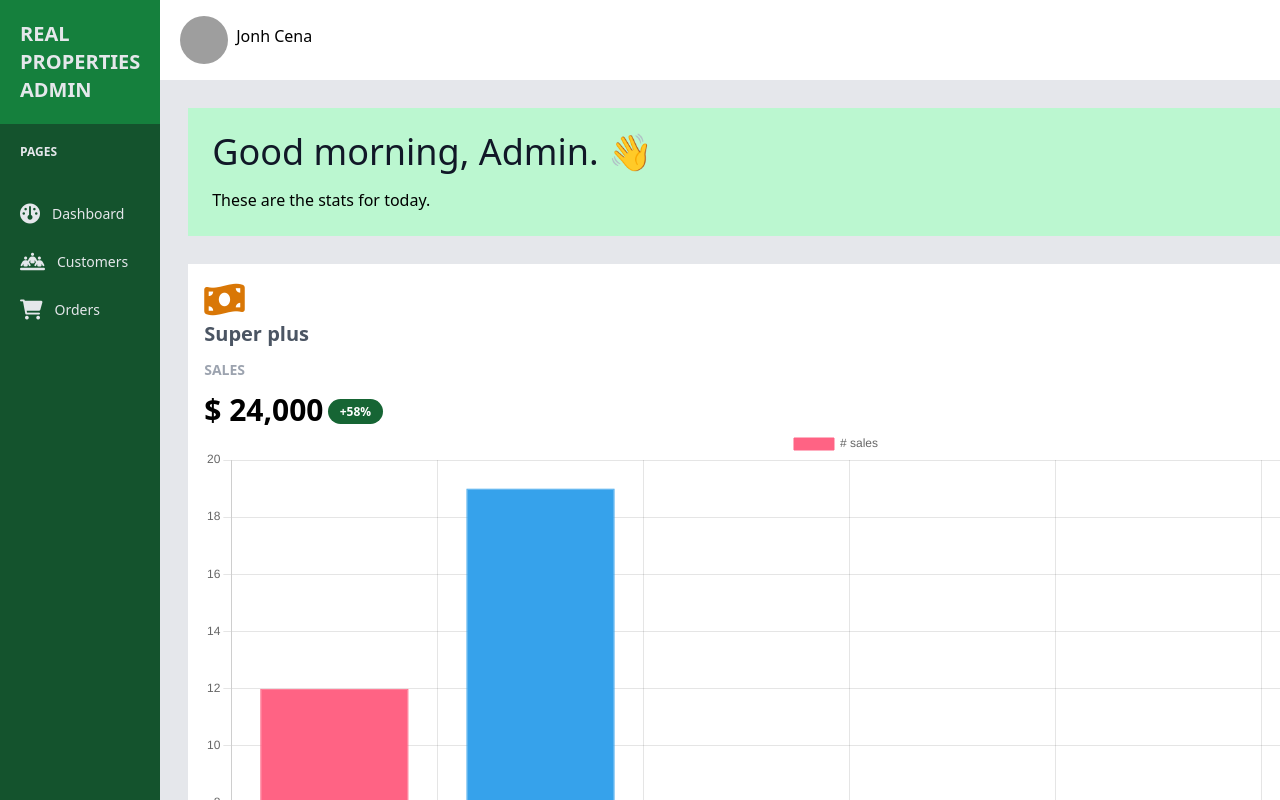
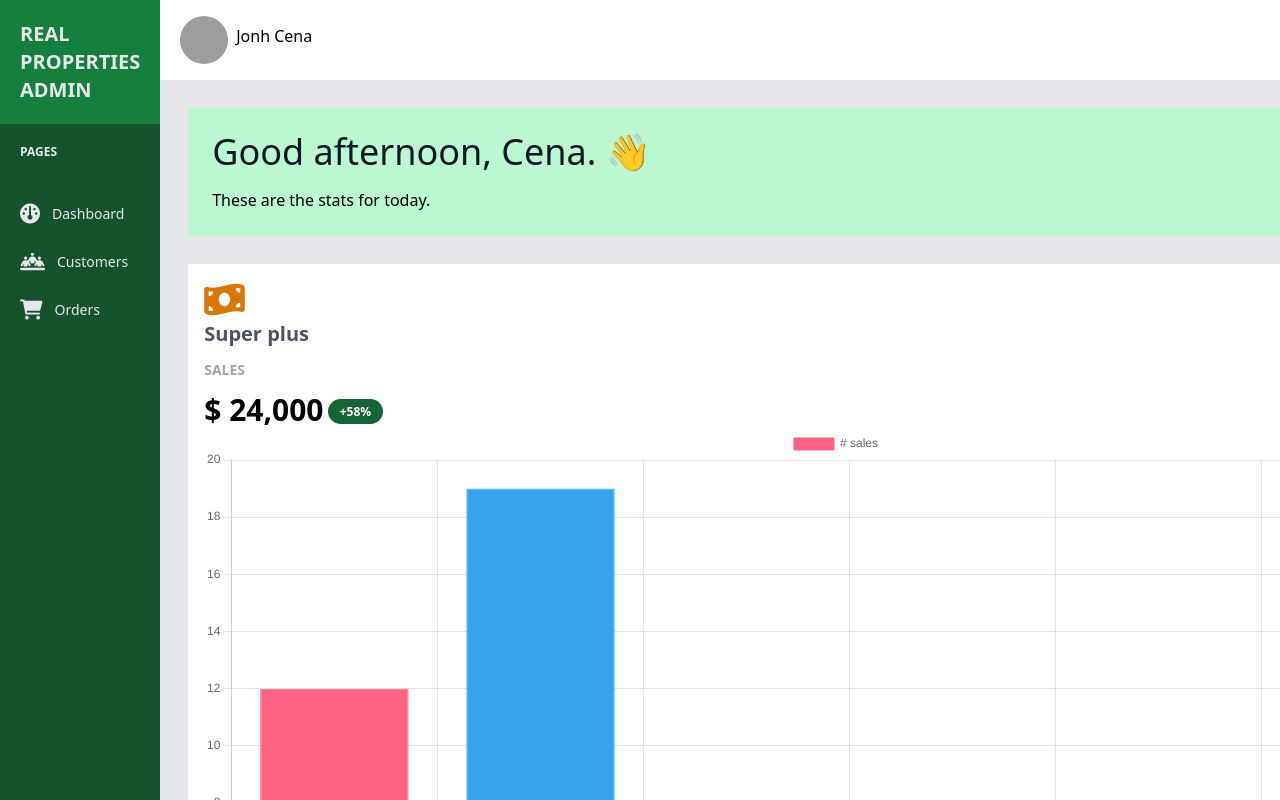
Before and after one commit to darowebdeveloper/idt-workshop-properties, a website built with Parcel: page src/admin.html in a window 1280 px wide. Shown: the top 800 px of the page. Built offline with nearby package versions, Linux system fonts and the light colour scheme; grey boxes are pictures that could not be loaded.

Commit message:
changed title from morning to afternoon

```diff
--- a/src/admin.html
+++ b/src/admin.html
@@ -68,7 +68,7 @@
           <!-- top nav -->
           <!-- banner -->
           <div class="bg-green-200 m-7 p-6">
-            <div class="text-4xl font-medium text-gray-900">Good morning, Admin. 👋</div>
+            <div class="text-4xl font-medium text-gray-900">Good afternoon, Cena. 👋</div>
             <div class="mt-4">These are the stats for today.</div>
           </div>
           <!-- banner -->
```
